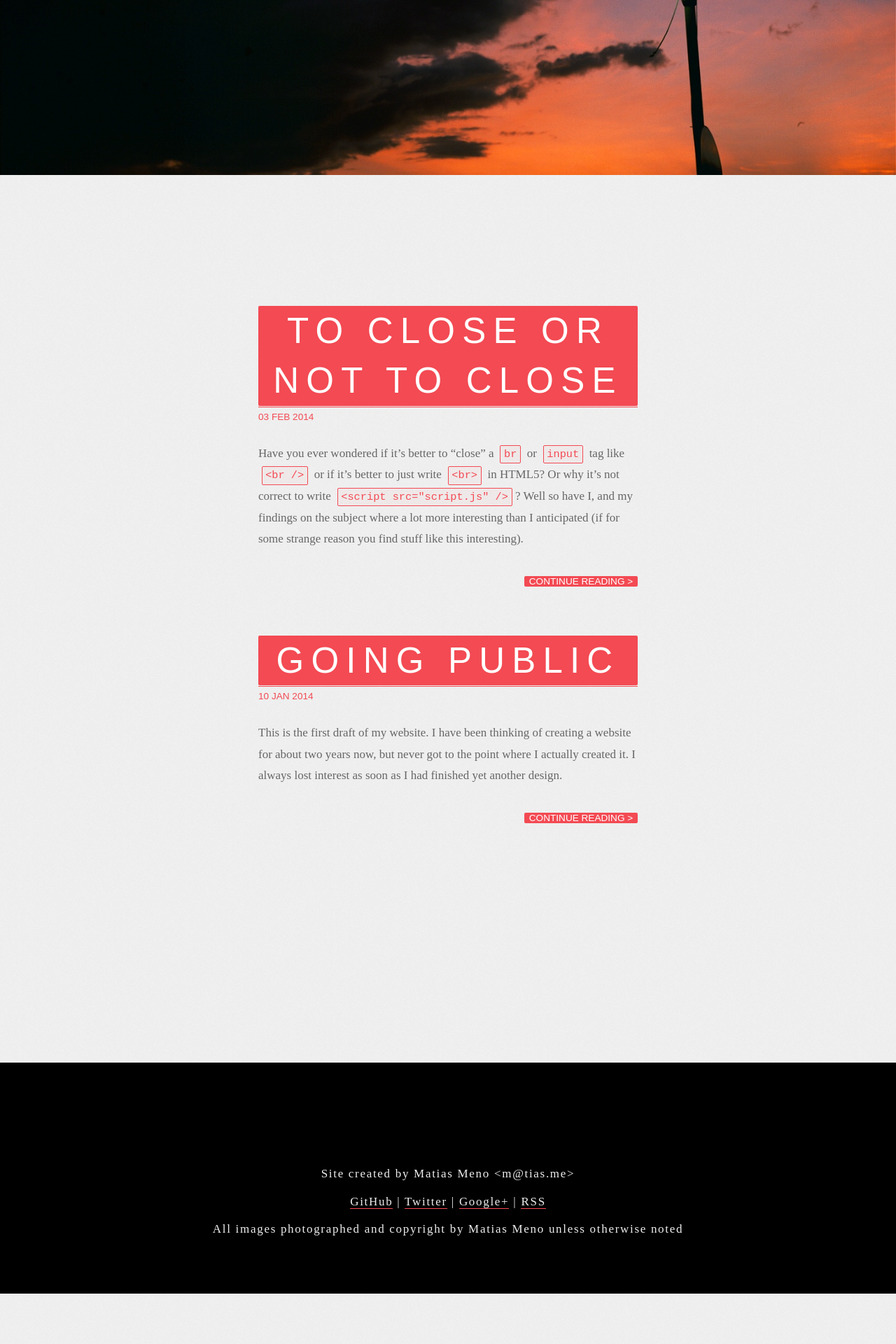
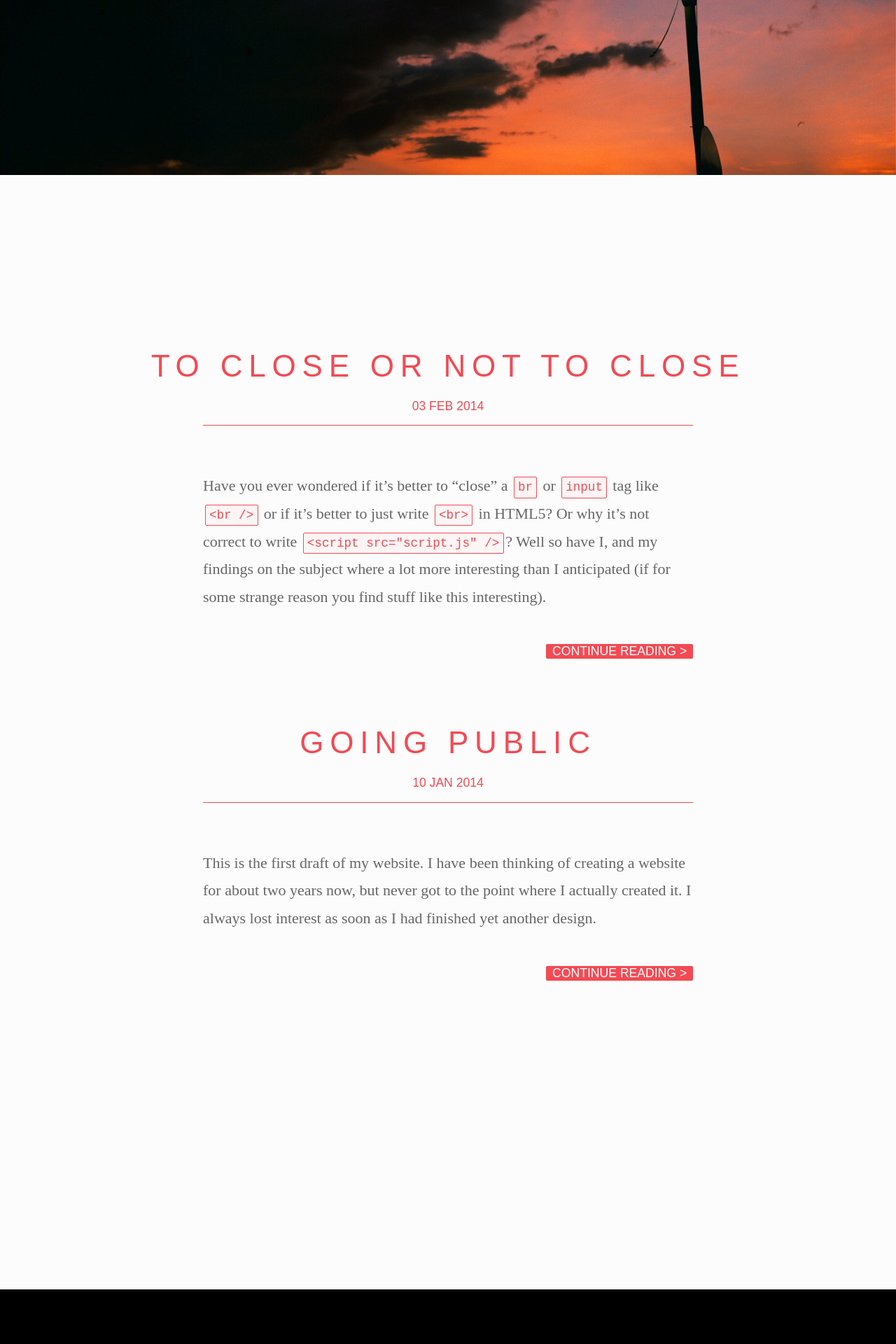
Before and after one commit to enyo/enyo.github.io, a Jekyll site: the page built from index.html, in a window 1280 px wide. Shown: the part 650-2570 px from the top of the page at 70% size. Built offline with Jekyll 4.4.1, drawn with Linux system fonts in a browser that asks for light colours; Markdown is read by kramdown in place of the engine named in the settings; before the commit the page ends 2498 px from its top, so only the background shows below that.

Commit message:
Improved the overall layout.

```diff
--- a/_css-source/footer.styl
+++ b/_css-source/footer.styl
@@ -8,6 +8,9 @@ body > footer
   font-weight 100
   letter-spacing 0.1em
 
+  // Light font on dark background needs to be subpixeled
+  font-smoothing subpixel-antialiased
+
   p
     margin 0.5em 0
 
--- a/_css-source/header.styl
+++ b/_css-source/header.styl
@@ -8,12 +8,15 @@ body > header h1 br
  */
 
 body > header
-  background main-color
+  // background main-color
+  // background linear-gradient(-45deg, #6023D2, #D321AC, #F34A53)
+  background linear-gradient(-25deg, #A6318C, #E43541, #F0318B)
   color white
   text-align center
   padding 2em 0
 
   h1
+    font-weight 200
     font-size 2.4em
     // The wraping is done by the <br> in the middle of the header
     white-space nowrap
--- a/_layouts/default.html
+++ b/_layouts/default.html
@@ -20,7 +20,7 @@
 
   <!--[if !(lt IE 9)]><!-->
 
-  <link rel="stylesheet" href="/css/main.css?v2">
+  <link rel="stylesheet" href="/css/main.css?v3">
 
   {% if page.stylesheet %}
   <link rel="stylesheet" href="{{ page.stylesheet }}">
--- a/css/main.css
+++ b/css/main.css
@@ -205,7 +205,7 @@ body {
   height: 100%;
 }
 html {
-  font-size: 17px;
+  font-size: 18px;
   font-family: "Helvetica Neue", Helvetica, Arial, sans-serif;
   font-weight: 200;
 }
@@ -217,8 +217,11 @@ html {
   box-sizing: border-box;
 }
 body {
-  background: url("../images/background_tile.png") repeat center;
+  -webkit-font-smoothing: antialiased;
+  background: #fcfcfc;
   color: #666;
+  max-width: 100%;
+  overflow-x: hidden;
 }
 /**
  * Generic elements
@@ -227,25 +230,26 @@ h1,
 h2,
 h3 {
   font-family: "brandon-grotesque", Arial, sans-serif;
-  font-size: 3em;
+  font-size: 2em;
   line-height: 1.4;
-  font-weight: 300;
+  font-weight: 500;
   letter-spacing: 0.2em;
   text-transform: uppercase;
   text-align: center;
+  -webkit-font-smoothing: subpixel-antialiased;
 }
 h2 {
-  font-size: 2.8em;
+  font-size: 1.8em;
 }
 h3 {
-  font-size: 2em;
+  font-size: 1.5em;
 }
 a {
   color: inherit;
 }
 p a {
   text-decoration: none;
-  border-bottom: 1px solid #f34a53;
+  border-bottom: 2px solid #f34a53;
 }
 p a:hover {
   border-bottom-color: #000;
@@ -269,6 +273,9 @@ aside {
   font-family: "calluna", serif;
   line-height: 1.8;
 }
+code {
+  font-size: 0.8em;
+}
 p,
 ul,
 ol {
@@ -286,18 +293,16 @@ ol code {
   padding: 0em 0.3em;
   -webkit-border-radius: 2px;
   border-radius: 2px;
-  margin: 0 0.3em;
+  margin: 0 0.15em;
   line-height: 1.6em;
-  font-size: 0.9em;
+  font-size: 0.8em;
   background: rgba(243,74,83,0.04);
 }
 blockquote {
   margin: 2em 0;
-  border: 3px solid #f34a53;
-  border-left: none;
-  border-right: none;
   color: #f34a53;
-  font-size: 1.2em;
+  font-size: 1.5em;
+  font-style: italic;
 }
 blockquote p {
   color: #f34a53;
@@ -315,12 +320,17 @@ body > header h1 br {
   display: none;
 }
 body > header {
-  background: #f34a53;
+  background: -webkit-linear-gradient(115deg, #a6318c, #e43541, #f0318b);
+  background: -moz-linear-gradient(115deg, #a6318c, #e43541, #f0318b);
+  background: -o-linear-gradient(115deg, #a6318c, #e43541, #f0318b);
+  background: -ms-linear-gradient(115deg, #a6318c, #e43541, #f0318b);
+  background: linear-gradient(-25deg, #a6318c, #e43541, #f0318b);
   color: #fff;
   text-align: center;
   padding: 2em 0;
 }
 body > header h1 {
+  font-weight: 200;
   font-size: 2.4em;
   white-space: nowrap;
 }
@@ -587,6 +597,7 @@ body > footer {
   padding: 8em 0 4em 0;
   font-weight: 100;
   letter-spacing: 0.1em;
+  -webkit-font-smoothing: subpixel-antialiased;
 }
 body > footer p {
   margin: 0.5em 0;
@@ -597,21 +608,26 @@ body > footer p {
 #site-home > header {
   height: 800px;
 }
+#main {
+  padding-top: 0;
+}
 #post {
   margin: 0 auto 1em;
 }
 #post header {
+  padding-top: 5em;
+  padding-bottom: 4em;
   margin-bottom: 3em;
   text-align: center;
 }
 #post header h1 {
   display: inline-block;
   margin: 0 0 0.5em 0;
-  background: #000;
-  color: #fff;
+  color: #000;
   padding: 0 0.4em;
   -webkit-border-radius: 2px;
   border-radius: 2px;
+  font-weight: 600;
 }
 #post header time {
   display: block;
@@ -621,8 +637,8 @@ body > footer p {
 #post .content > ul,
 #post .content > ol,
 #post .content > section {
-  max-width: 562px;
-  padding: 0 10px 0 10px;
+  max-width: 740px;
+  padding: 0 20px 0 20px;
   margin-left: auto;
   margin-right: auto;
   position: relative;
@@ -659,6 +675,7 @@ body > footer p {
 }
 #post .content .backdrop.dark {
   color: #fff;
+  -webkit-font-smoothing: subpixel-antialiased;
   text-shadow: 0 1px 0 rgba(0,0,0,0.4);
 }
 #post .content .backdrop.dark aside.copyright {
@@ -668,7 +685,6 @@ body > footer p {
 #post .content h2,
 #post .content h3 {
   color: #f34a53;
-  font-weight: 400;
   margin: 4em auto 2em auto;
 }
 #post .content img {
@@ -679,9 +695,6 @@ body > footer p {
   margin-top: 2em;
   margin-bottom: 2em;
   zoom: 1;
-}
-#post .content .side-by-side .side {
-  max-width: 542px;
 }
 #post .content .side-by-side .side > p:first-child {
   margin-top: 0;
@@ -739,11 +752,14 @@ body > footer p {
 }
 @media (max-width: 1200px) {
   #post .content .side-by-side {
-    max-width: 562px;
-    padding: 0 10px 0 10px;
+    max-width: 740px;
+    padding: 0 20px 0 20px;
     margin-left: auto;
     margin-right: auto;
     position: relative;
+  }
+  #post .content .side-by-side .side {
+    margin: 2em 0;
   }
   #post .content .side-by-side .side > img.out-of-view {
     -webkit-transform: none !important;
@@ -766,16 +782,16 @@ body > footer p {
     padding: 8em 0;
   }
   #post .content .side-by-side {
-    max-width: 562px;
     max-width: 1164px;
-    padding: 0 10px 0 10px;
+    padding: 0 20px 0 20px;
     margin-left: auto;
     margin-right: auto;
     position: relative;
   }
   #post .content .side-by-side .side {
+    max-width: 532px;
     float: left;
-    width: 552px;
+    width: 700px;
   }
   #post .content .side-by-side .side:first-child {
     margin-right: 30px;
@@ -785,51 +801,58 @@ body > footer p {
   }
 }
 #main #disqus-container {
-  max-width: 562px;
-  padding: 0 10px 0 10px;
+  max-width: 740px;
+  padding: 0 20px 0 20px;
   margin-left: auto;
   margin-right: auto;
   position: relative;
   margin-top: 10em;
 }
 .posts {
-  max-width: 562px;
-  padding: 0 10px 0 10px;
-  margin-left: auto;
-  margin-right: auto;
-  position: relative;
-  margin: 1em auto;
+  margin-top: 1em;
+  margin-bottom: 1em;
 }
 .posts .post-preview {
   margin: 0 0 4em;
 }
+.posts header time,
+.posts p,
+.posts footer {
+  max-width: 740px;
+  padding: 0 20px 0 20px;
+  margin-left: auto;
+  margin-right: auto;
+  position: relative;
+}
 .posts header {
-  padding-bottom: 1px;
-  border-bottom: 1px solid #f34a53;
   position: relative;
   margin-bottom: 3em;
+  text-align: center;
 }
 .posts header h1 {
-  background: #f34a53;
-  color: #fff;
+  display: inline-block;
+  color: #f34a53;
   padding: 0 0.4em;
   -webkit-border-radius: 2px;
   border-radius: 2px;
 }
 .posts header h1 a {
-  color: #fff;
+  color: #f34a53;
   text-decoration: none;
 }
 .posts header time {
-  position: absolute;
-  bottom: -30px;
-  line-height: 30px;
-  height: 30px;
+  display: block;
+}
+.posts header time span {
+  display: block;
+  line-height: 3em;
   font-size: 0.8rem;
   color: #f34a53;
   font-family: "brandon-grotesque", Arial, sans-serif;
   font-weight: 400;
   text-transform: uppercase;
+  padding-bottom: 1px;
+  border-bottom: 1px solid #f34a53;
 }
 .posts footer {
   text-align: right;
@@ -846,4 +869,15 @@ body > footer p {
   padding: 0 0.5em;
   font-size: 0.8em;
   display: inline-block;
+  -webkit-font-smoothing: subpixel-antialiased;
 }
+@media (min-width: 600px) {
+  html {
+    font-size: 20px;
+  }
+}
+@media (min-width: 1000px) {
+  html {
+    font-size: 22px;
+  }
+}
--- a/index.html
+++ b/index.html
@@ -4,8 +4,6 @@ title: Home
 type: home
 ---
 
-
-<!-- <h1 style="text-align: center;">Coming soon</h1> -->
 
 
 <section class="posts">
@@ -14,7 +12,7 @@ type: home
     <article class="post-preview">
       <header>
         <h1><a href="{{ post.url }}">{{ post.title }}</a></h1>
-        <time datetime="{{ post.date }}">{{ post.date | date_to_string }}</time>
+        <time datetime="{{ post.date }}"><span>{{ post.date | date_to_string }}</span></time>
       </header>
       <p>
         {{ post.excerpt }}
```
Also changed, not shown: _css-source/functions.styl (+4 -3 lines), _css-source/main.styl (+59 -24 lines), _css-source/site-post.styl (+21 -10 lines), _posts/2014-01-09-going-public.md (+3 -5 lines), 1 other file.
